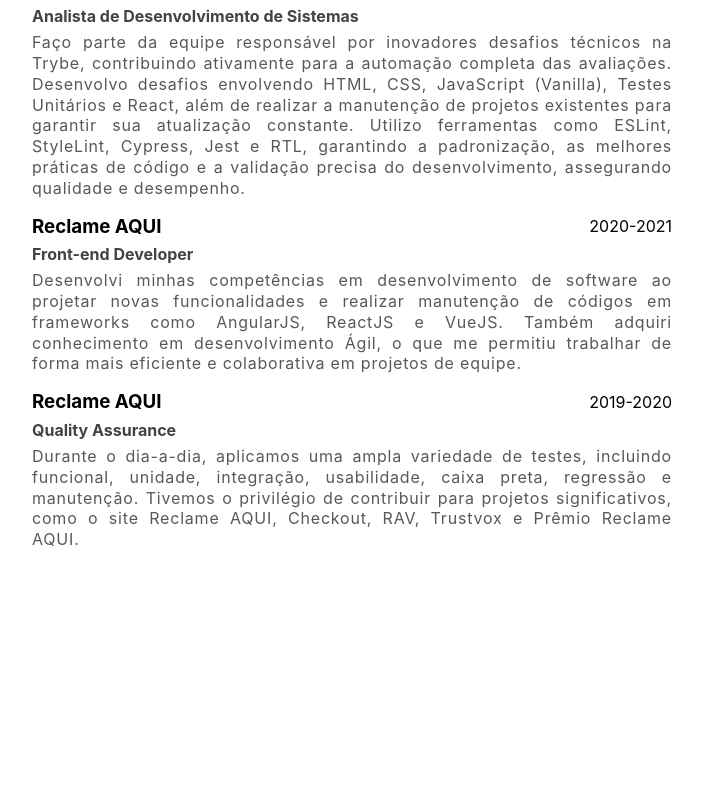
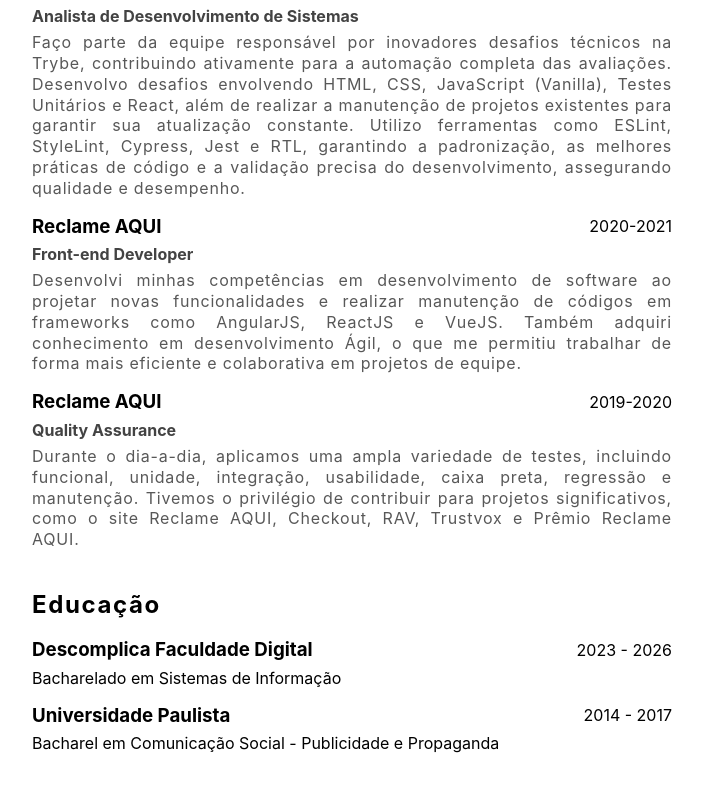
Before and after one commit to cpwaldow/cv, a React (Vite) app: page / in a window 1280 px wide. Shown: the part 661-1452 px from the top of the page, without its empty margins (288-991 px from the left). Before the commit the page ends 1251 px from the top, so only its background shows below. Built offline with nearby package versions, Linux system fonts and the light colour scheme; the HTML template or start-up script is replaced by a standard one.

Commit message:
componente de educação

```diff
--- a/src/App.jsx
+++ b/src/App.jsx
@@ -1,5 +1,6 @@
 import './App.css';
 import About from './components/About';
+import Education from './components/Education';
 import Header from './components/Header';
 import WorkExperience from './components/WorkExperience';
 
@@ -10,6 +11,7 @@ function App() {
       <main className='container'>
         <About />
         <WorkExperience />
+        <Education />
       </main>
     </>
   );
--- /dev/null
+++ b/src/components/Education/education.css
@@ -0,0 +1,14 @@
+.education__container {
+  margin-bottom: 40px;
+}
+
+.education__infos {
+  margin-bottom: 1rem;
+}
+
+.education__university-date {
+  display: flex;
+  align-items: center;
+  justify-content: space-between;
+  margin-bottom: 0.4rem;
+}
--- /dev/null
+++ b/src/components/Education/index.jsx
@@ -0,0 +1,26 @@
+import SubTitle from '../SubTitle';
+import './education.css';
+
+const Education = () => {
+  return (
+    <section className='education__container'>
+      <section className='education__infos'>
+        <SubTitle subtitle='Educação' />
+        <div className='education__university-date'>
+          <h3>Descomplica Faculdade Digital</h3>
+          <p>2023 - 2026</p>
+        </div>
+        <p>Bacharelado em Sistemas de Informação</p>
+      </section>
+      <section className='education__infos'>
+        <div className='education__university-date'>
+          <h3>Universidade Paulista</h3>
+          <p>2014 - 2017</p>
+        </div>
+        <p>Bacharel em Comunicação Social - Publicidade e Propaganda</p>
+      </section>
+    </section>
+  );
+};
+
+export default Education;
```
